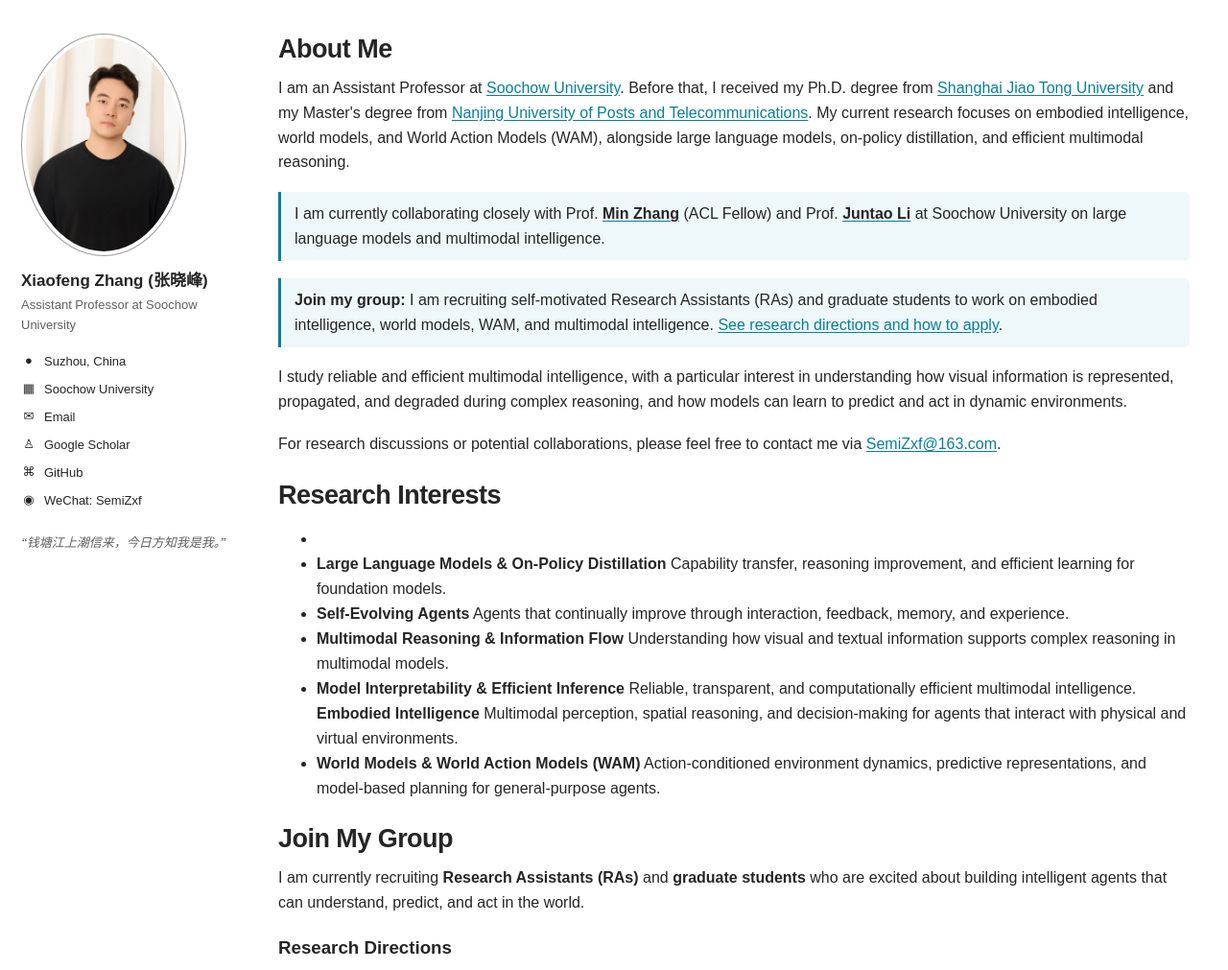
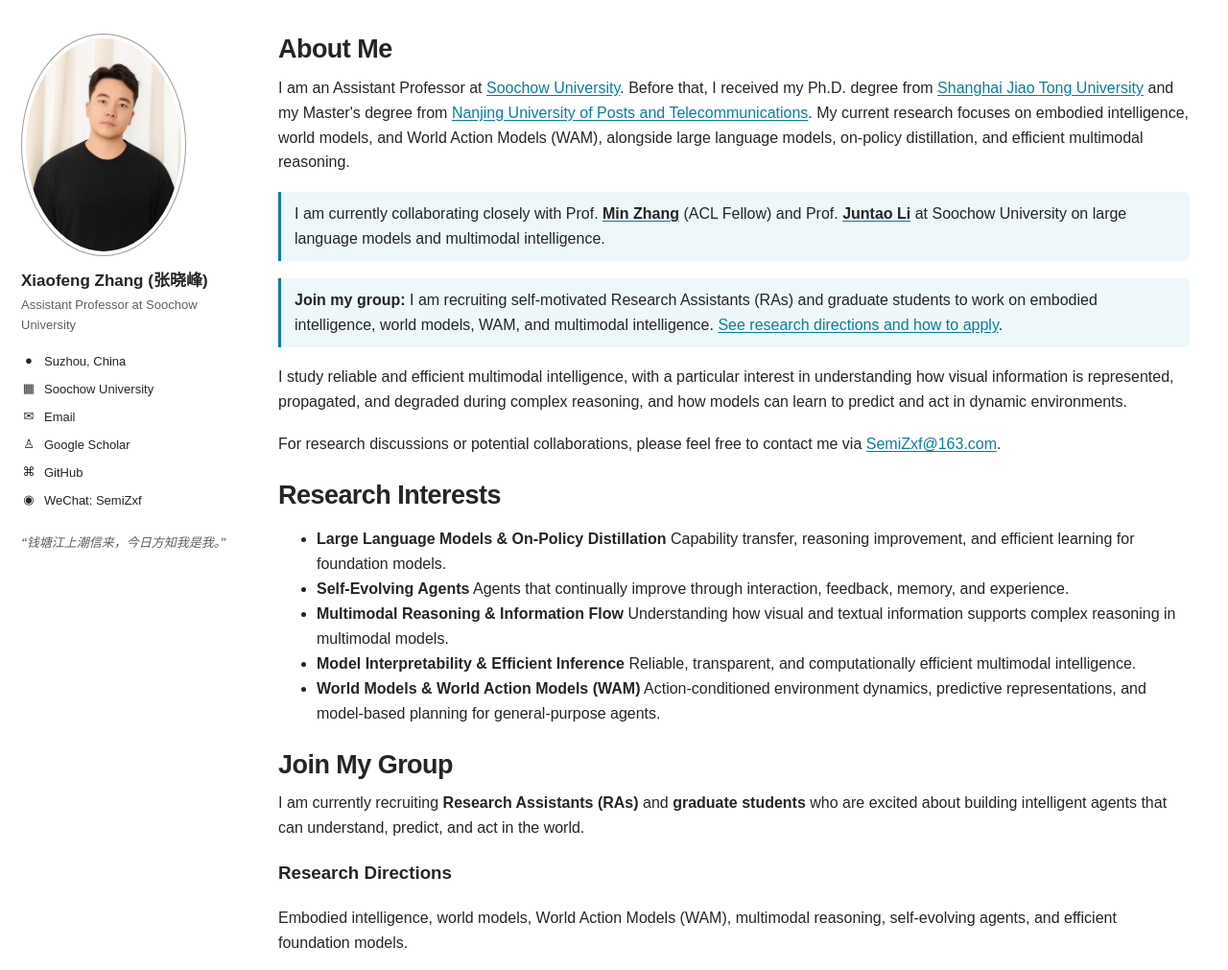
Before and after one commit to zhangbaijin/zhangbaijin.github.io, a plain HTML site: page index.html in a window 1280 px wide. Shown: the part 59-1070 px from the top of the page at 96% size. Drawn offline with Linux system fonts and the light colour scheme.

Commit message:
Update index.html

```diff
--- a/index.html
+++ b/index.html
@@ -361,7 +361,6 @@
         <h2>Research Interests</h2>
         <ul class="research-list">
           <li>
-             <li>
             <strong>Large Language Models &amp; On-Policy Distillation</strong>
             <span>Capability transfer, reasoning improvement, and efficient learning for foundation models.</span>
           </li>
@@ -376,9 +375,6 @@
           <li>
             <strong>Model Interpretability &amp; Efficient Inference</strong>
             <span>Reliable, transparent, and computationally efficient multimodal intelligence.</span>
-          </li>
-            <strong>Embodied Intelligence</strong>
-            <span>Multimodal perception, spatial reasoning, and decision-making for agents that interact with physical and virtual environments.</span>
           </li>
           <li>
             <strong>World Models &amp; World Action Models (WAM)</strong>
```
